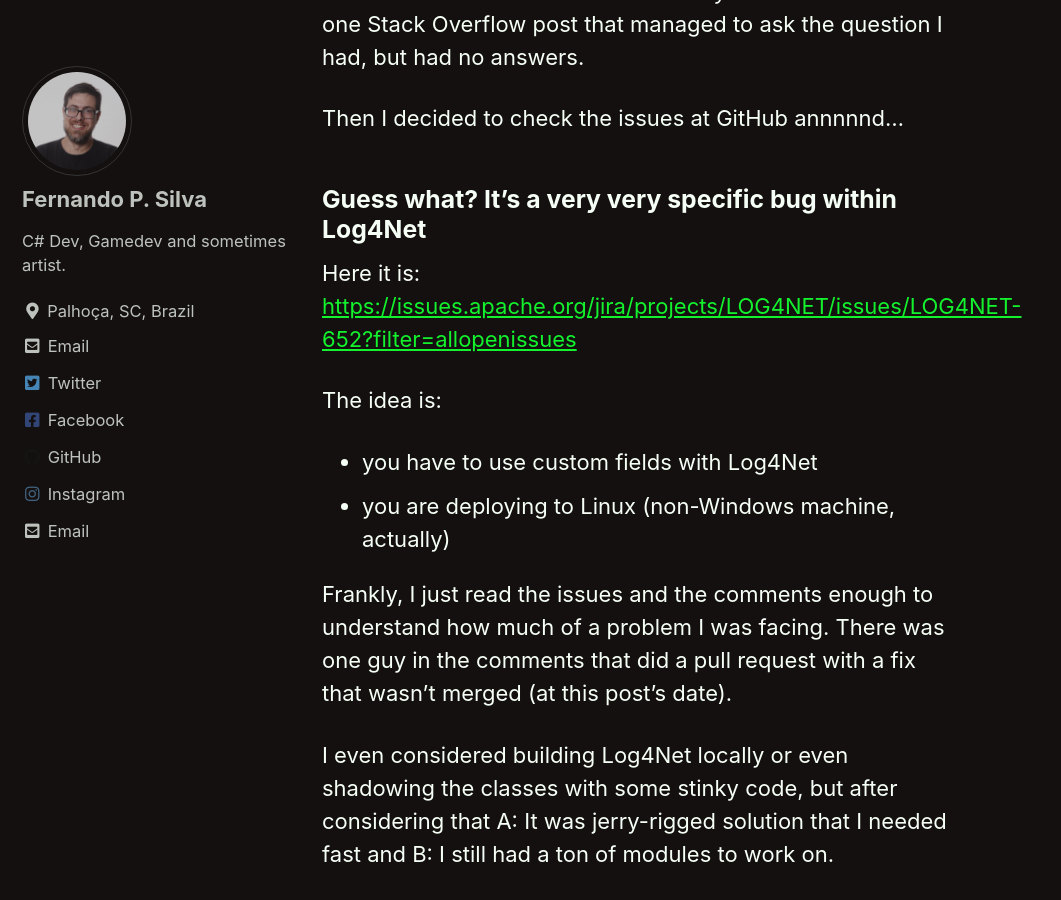
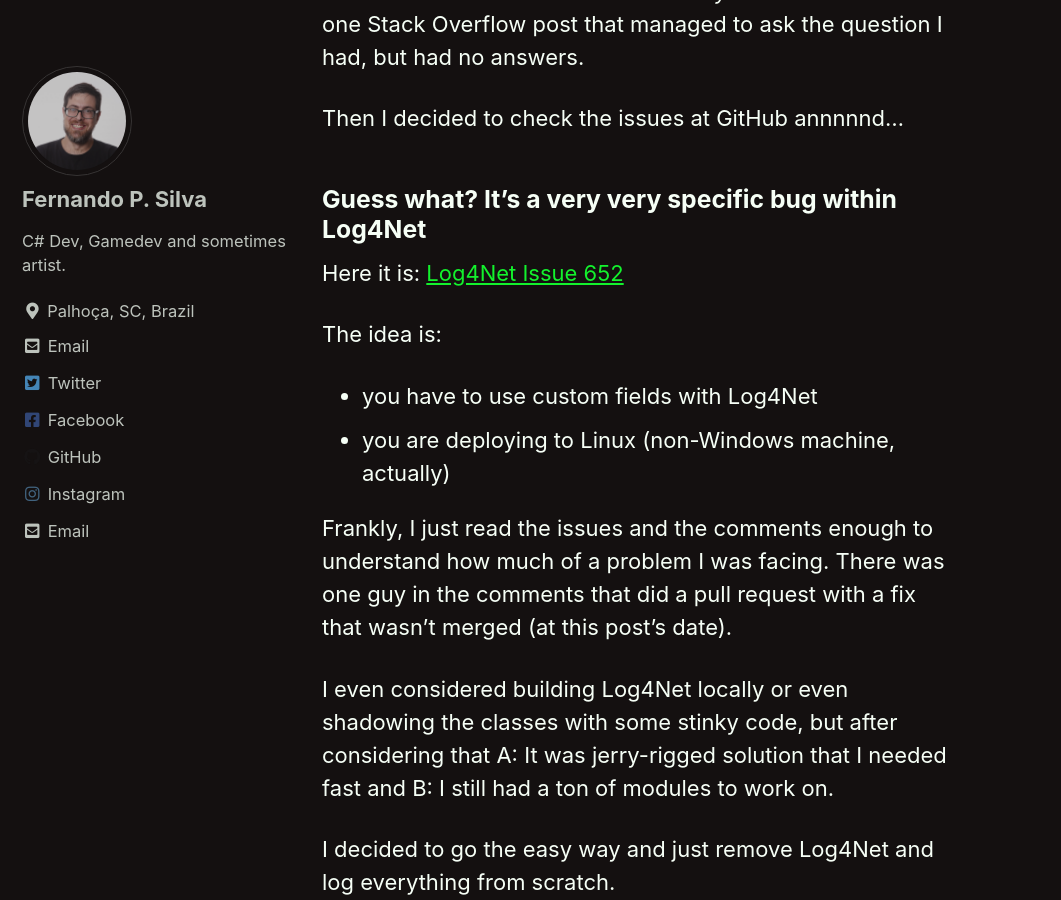
Before and after one commit to fshiruba/ShirubaSite, a Jekyll site: the page built from _posts/2020-10-13-log4netwindowsprincipal.md, in a window 1280 px wide and 900 px high, scrolled down 2093 px. Shown: the whole window, without its empty margins (0-1061 px from the left). Built offline with Jekyll 4.4.1, drawn with Linux system fonts in a browser that asks for light colours; cached includes are drawn as plain includes; some of the changed lines change nothing that is shown.

Commit message:
Update 2020-10-13-log4netwindowsprincipal.md

```diff
--- a/_posts/2020-10-13-log4netwindowsprincipal.md
+++ b/_posts/2020-10-13-log4netwindowsprincipal.md
@@ -55,7 +55,7 @@
 ### Guess what? It's a very very specific bug within Log4Net
 
 Here it is:
-[https://issues.apache.org/jira/projects/LOG4NET/issues/LOG4NET-652?filter=allopenissues](Log4Net Issue 652)
+[Log4Net Issue 652](https://issues.apache.org/jira/projects/LOG4NET/issues/LOG4NET-652?filter=allopenissues)
 
 The idea is:
 * you have to use custom fields with Log4Net
```
